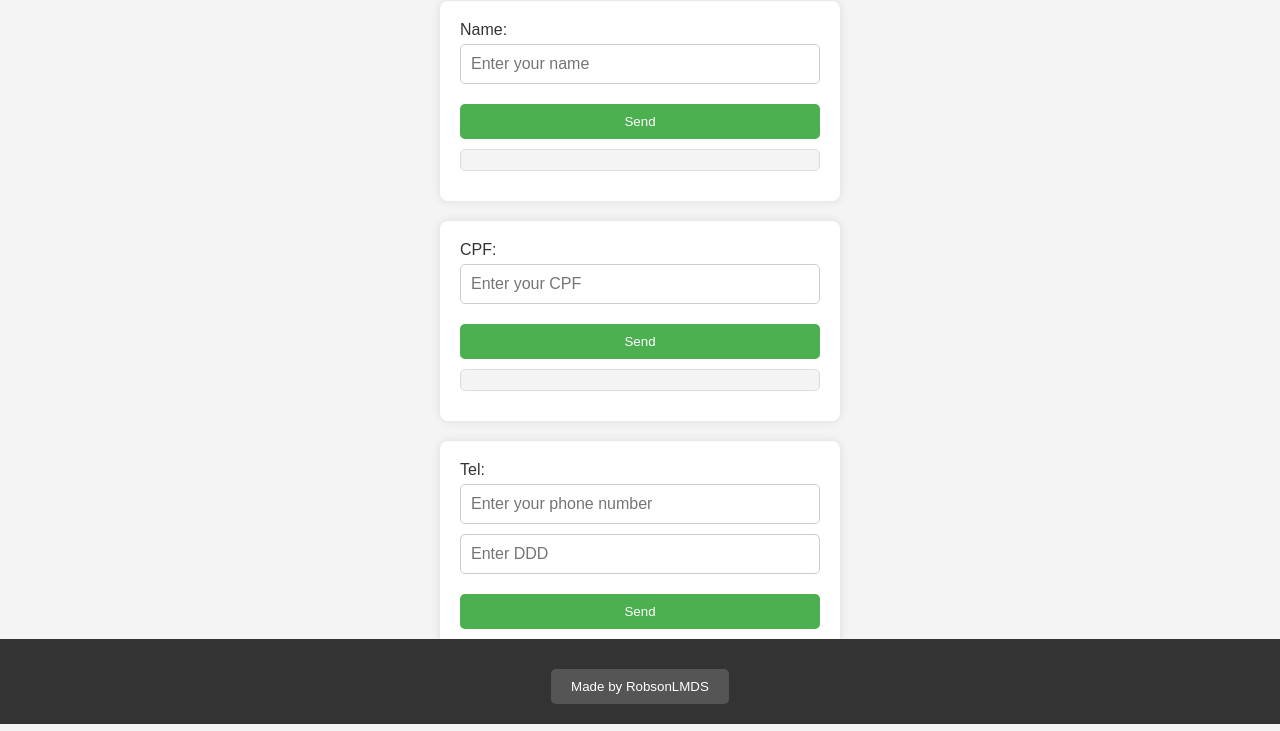
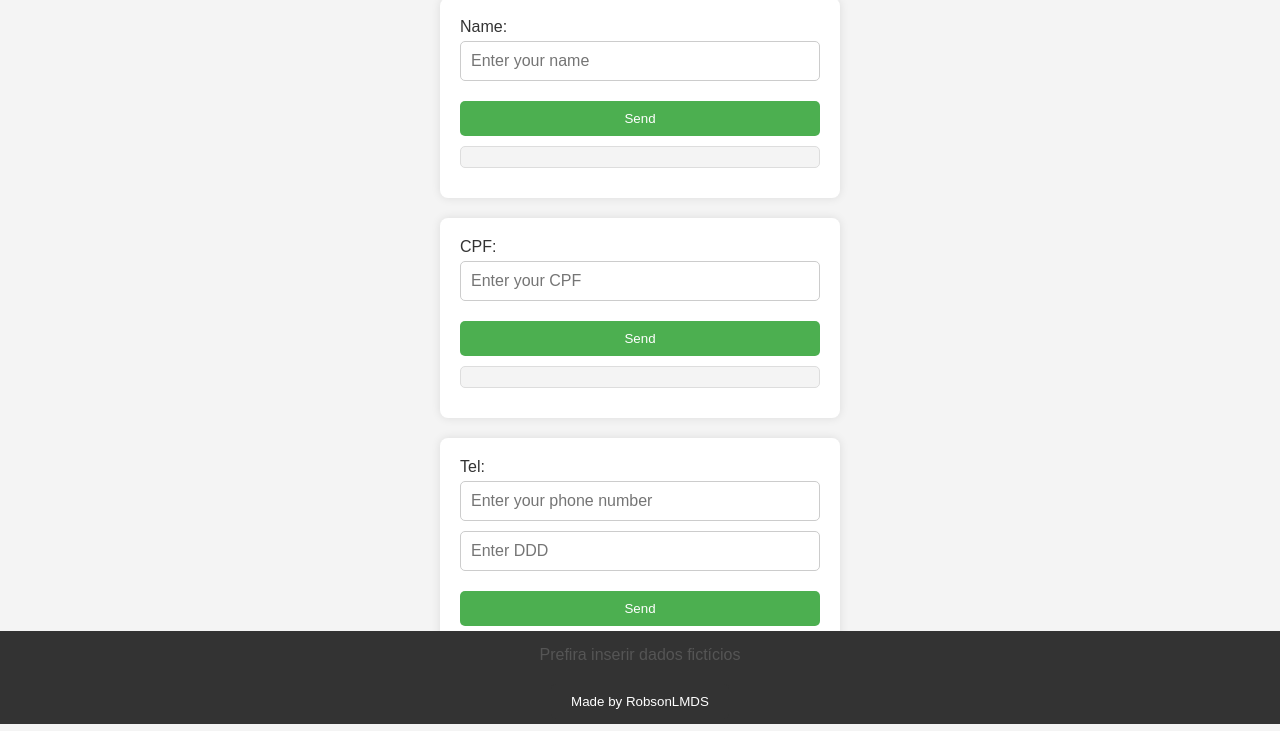
Before and after one commit to Robsonlmds/SITE-Data_Processing, a plain HTML site: page index.html in a window 1280 px wide. Shown: the part 76-807 px from the top of the page. Drawn offline with Linux system fonts and the light colour scheme.

Commit message:
Update media - footer

```diff
--- a/index.html
+++ b/index.html
@@ -37,9 +37,8 @@
 </body>
 
 <footer>
-    <a class="footerthings" href="https://github.com/Robsonlmds">
-        <button>Made by RobsonLMDS</button>
-    </a>
+   <p> Prefira inserir dados fictícios  </p>
+   <a class="footerthings" href="https://github.com/Robsonlmds"> <button> Made by RobsonLMDS </button> </a>
 </footer>
 
 </html>
--- a/styles/style.css
+++ b/styles/style.css
@@ -8,7 +8,7 @@ body {
     font-family: Arial, sans-serif;
     background-color: #f4f4f4;
     color: #333;
-    padding: 20px;
+    padding: 15px;
     display: flex;
     flex-direction: column;
     align-items: center;
@@ -92,7 +92,7 @@ button:hover {
 footer {
     background-color: #333;
     text-align: center;
-    padding: 20px;
+    padding: 5px;
     position: fixed;
     bottom: 0;
     width: 100%;
@@ -104,7 +104,7 @@ footer {
 }
 
 footer button {
-    background-color: #555;
+    background-color:  #333;
     color: white;
     padding: 10px 20px;
     border: none;
@@ -113,7 +113,8 @@ footer button {
 }
 
 footer button:hover {
-    background-color: #777;
+    background-color: #ffffff;
+    color: black;
 }
 
 
@@ -133,4 +134,8 @@ footer button:hover {
     p {
         font-size: 0.9em;
     }
+
+    footer {
+        padding: 5px;
+    }
 }
```
